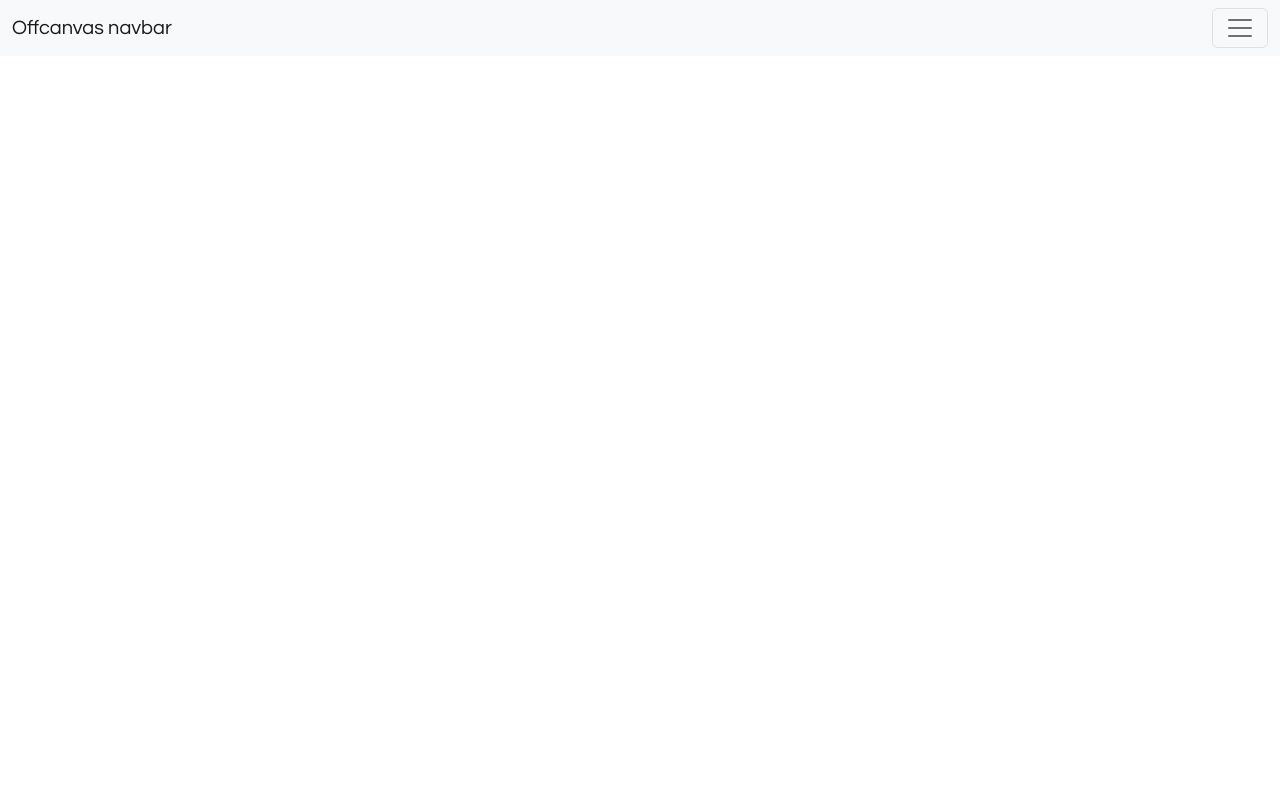
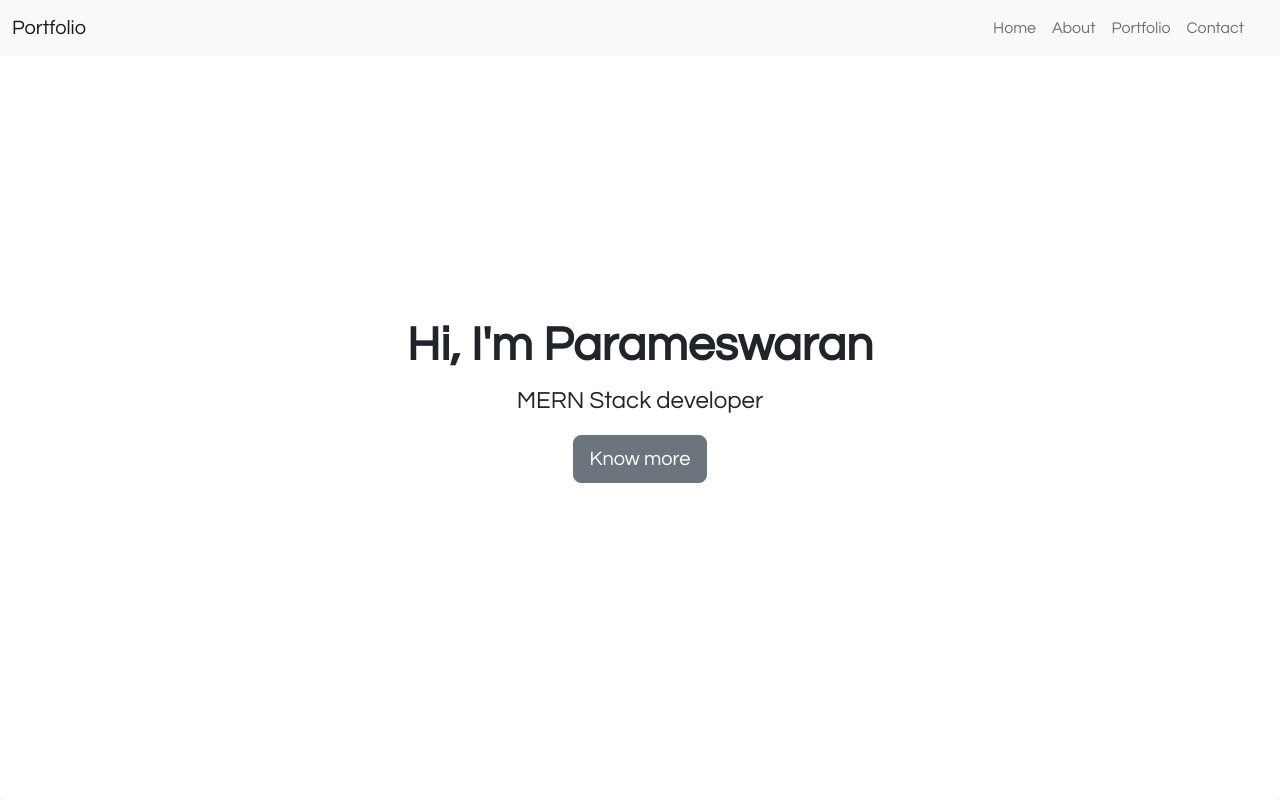
Before and after one commit to Paramesh-R/portfolio, a React (Create React App) app: page / in a window 1280 px wide. Shown: the top 800 px of the page. Built offline with nearby package versions, Linux system fonts and the light colour scheme.

Commit message:
updated Homepage

```diff
--- a/src/App.js
+++ b/src/App.js
@@ -1,13 +1,12 @@
 import 'bootstrap/dist/css/bootstrap.min.css';
 import './App.css';
-import MainPage from './pages/MainPage';
-// import Homepage from './pages/Homepage';
+import Homepage from './pages/Homepage';
 
 function App() {
   return (
     <div className="App">
-      {/* <Homepage /> */}
-      <MainPage/>
+      <Homepage />
+
     </div>
   );
 }
--- a/src/pages/MainPage.jsx
+++ /dev/null
@@ -1,49 +0,0 @@
-import React from 'react'
-
-const MainPage = () => {
-    return (
-        <nav className="navbar bg-body-tertiary fixed-top">
-            <div className="container-fluid">
-                <a className="navbar-brand" href="javascript(void)">Offcanvas navbar</a>
-                <button className="navbar-toggler" type="button" data-bs-toggle="offcanvas" data-bs-target="#offcanvasNavbar" aria-controls="offcanvasNavbar" aria-label="Toggle navigation">
-                    <span className="navbar-toggler-icon"></span>
-                </button>
-                <div className="offcanvas offcanvas-end" tabindex="-1" id="offcanvasNavbar" aria-labelledby="offcanvasNavbarLabel">
-                    <div className="offcanvas-header">
-                        <h5 className="offcanvas-title" id="offcanvasNavbarLabel">Offcanvas</h5>
-                        <button type="button" className="btn-close" data-bs-dismiss="offcanvas" aria-label="Close"></button>
-                    </div>
-                    <div className="offcanvas-body">
-                        <ul className="navbar-nav justify-content-end flex-grow-1 pe-3">
-                            <li className="nav-item">
-                                <a className="nav-link active" aria-current="page" href="javascript(void)">Home</a>
-                            </li>
-                            <li className="nav-item">
-                                <a className="nav-link" href="javascript(void)">Link</a>
-                            </li>
-                            <li className="nav-item dropdown">
-                                <a className="nav-link dropdown-toggle" href="javascript(void)" role="button" data-bs-toggle="dropdown" aria-expanded="false">
-                                    Dropdown
-                                </a>
-                                <ul className="dropdown-menu">
-                                    <li><a className="dropdown-item" href="javascript(void)">Action</a></li>
-                                    <li><a className="dropdown-item" href="javascript(void)">Another action</a></li>
-                                    <li>
-                                        <hr className="dropdown-divider" />
-                                    </li>
-                                    <li><a className="dropdown-item" href="javascript(void)">Something else here</a></li>
-                                </ul>
-                            </li>
-                        </ul>
-                        <form className="d-flex mt-3" role="search">
-                            <input className="form-control me-2" type="search" placeholder="Search" aria-label="Search"/>
-                                <button className="btn btn-outline-success" type="submit">Search</button>
-                        </form>
-                    </div>
-                </div>
-            </div>
-        </nav>
-    )
-}
-
-export default MainPage
```
